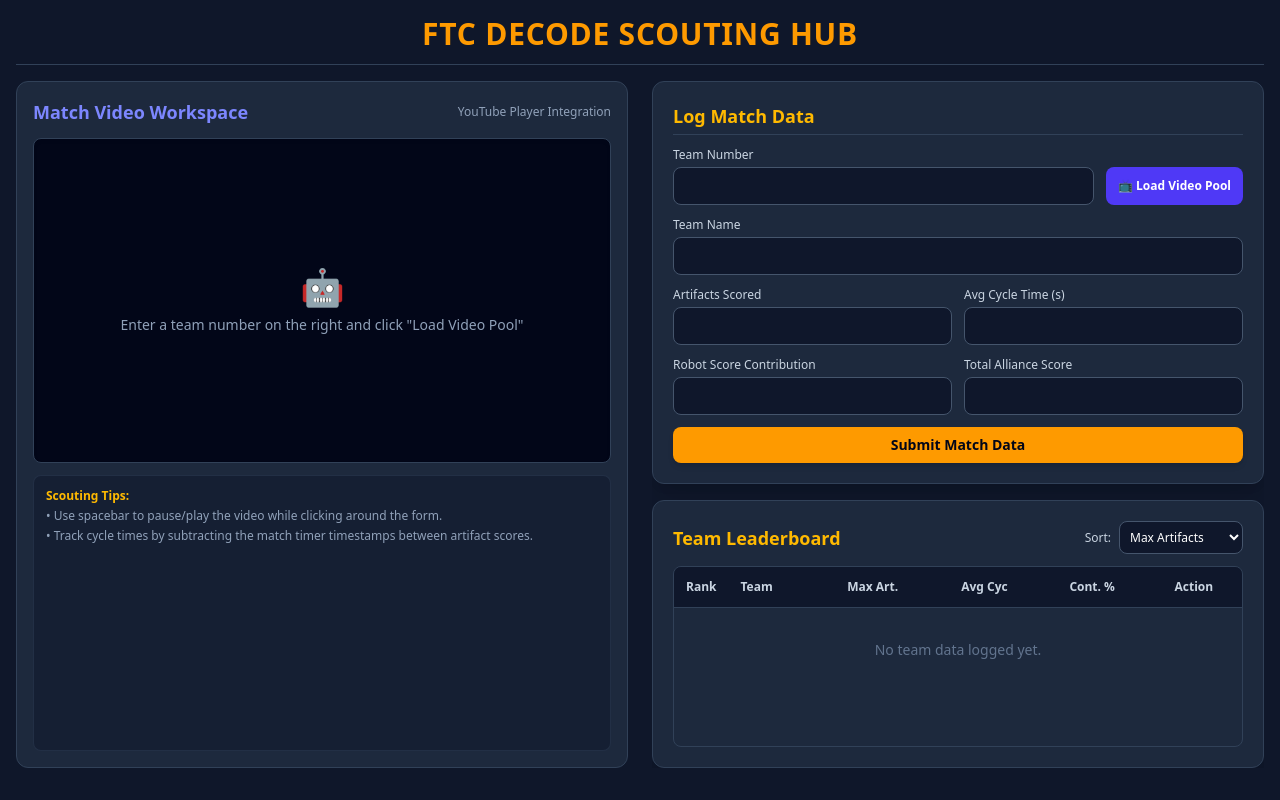
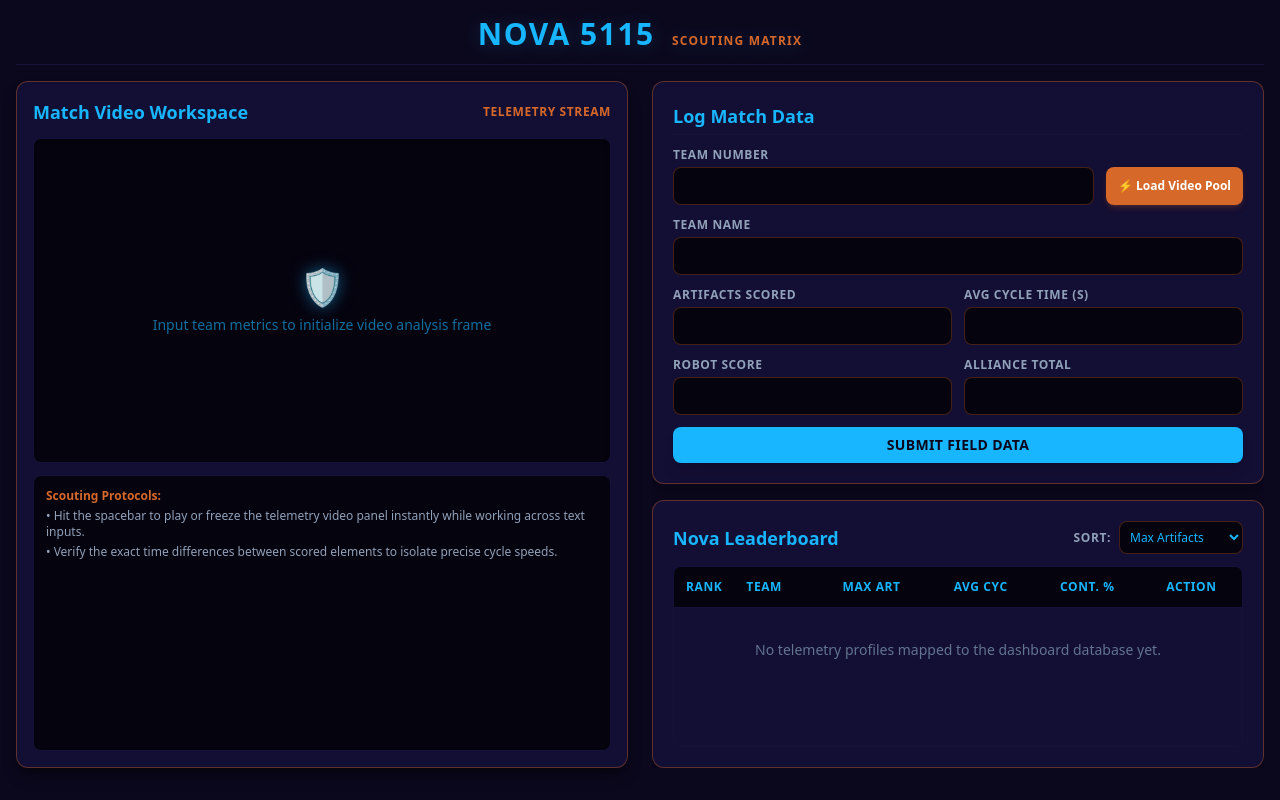
Before and after one commit to Duda112456/FTC-Scouter, a plain HTML site: page index.html in a window 1280 px wide. Drawn offline with nearby package versions, Linux system fonts and the light colour scheme.

Commit message:
Update index.html

```diff
--- a/index.html
+++ b/index.html
@@ -3,91 +3,94 @@
 <head>
     <meta charset="UTF-8">
     <meta name="viewport" content="width=device-width, initial-scale=1.0">
-    <title>FTC Decode Scouting Hub</title>
+    <title>FTC NOVA 5115 - Scouting Hub</title>
     <script src="https://cdn.jsdelivr.net/npm/@tailwindcss/browser@4"></script>
     <style>
-        body { background-color: #0f172a; color: #f8fafc; }
+        /* Custom palette explicitly sampling Team 5115 NOVA's badge colors */
+        body { background-color: #0b081d; color: #f1f5f9; }
     </style>
 </head>
 <body class="p-4 max-w-[1600px] mx-auto h-screen flex flex-col">
 
-    <header class="mb-4 text-center border-b border-slate-700 pb-3 shrink-0">
-        <h1 class="text-3xl font-extrabold text-amber-500 tracking-wide">FTC DECODE SCOUTING HUB</h1>
+    <header class="mb-4 text-center border-b border-[#16113a] pb-3 shrink-0">
+        <h1 class="text-3xl font-extrabold text-[#17b6ff] tracking-wider drop-shadow-[0_2px_8px_rgba(23,182,255,0.2)]">
+            NOVA 5115 <span class="text-xs font-semibold text-[#d6682a] tracking-widest block sm:inline sm:ml-2 uppercase">Scouting Matrix</span>
+        </h1>
     </header>
 
     <div class="grid grid-cols-1 xl:grid-cols-2 gap-6 flex-1 min-h-0 mb-4">
 
-        <div class="bg-slate-800 rounded-xl p-4 border border-slate-700 flex flex-col h-full">
+        <div class="bg-[#16113a]/80 rounded-xl p-4 border border-[#d6682a]/40 flex flex-col h-full shadow-lg shadow-black/40">
             <div class="flex items-center justify-between mb-3 shrink-0">
-                <h2 class="text-lg font-bold text-indigo-400">Match Video Workspace</h2>
-                <span class="text-xs text-slate-400">YouTube Player Integration</span>
+                <h2 class="text-lg font-bold text-[#17b6ff]">Match Video Workspace</h2>
+                <span class="text-xs text-[#d6682a] font-bold tracking-wider uppercase">Telemetry Stream</span>
             </div>
 
-            <div id="videoContainer" class="w-full aspect-video bg-slate-950 rounded-lg flex flex-col items-center justify-content justify-center border border-slate-700 shadow-inner relative overflow-hidden">
+            <div id="videoContainer" class="w-full aspect-video bg-[#05030e] rounded-lg flex flex-col items-center justify-center border border-[#16113a] shadow-inner relative overflow-hidden">
                 <div id="videoPlaceholder" class="text-center p-6">
-                    <span class="text-4xl">🤖</span>
-                    <p class="text-slate-400 mt-2 text-sm font-medium">Enter a team number on the right and click "Load Video Pool"</p>
+                    <span class="text-4xl filter drop-shadow-[0_0_8px_rgba(23,182,255,0.5)]">🛡️</span>
+                    <p class="text-[#17b6ff]/60 mt-2 text-sm font-medium">Input team metrics to initialize video analysis frame</p>
                 </div>
                 <iframe id="videoFrame" class="absolute inset-0 w-full h-full hidden" allowfullscreen allow="accelerometer; autoplay; clipboard-write; encrypted-media; gyroscope; picture-in-picture"></iframe>
             </div>
 
-            <div class="mt-3 bg-slate-900/50 p-3 rounded-lg border border-slate-700/50 text-xs text-slate-400 space-y-1 overflow-y-auto flex-1">
-                <span class="font-semibold text-amber-400 block mb-1">Scouting Tips:</span>
-                <p>• Use spacebar to pause/play the video while clicking around the form.</p>
-                <p>• Track cycle times by subtracting the match timer timestamps between artifact scores.</p>
+            <div class="mt-3 bg-[#05030e] p-3 rounded-lg border border-[#16113a] text-xs text-slate-400 space-y-1 overflow-y-auto flex-1">
+                <span class="font-semibold text-[#d6682a] block mb-1">Scouting Protocols:</span>
+                <p>• Hit the spacebar to play or freeze the telemetry video panel instantly while working across text inputs.</p>
+                <p>• Verify the exact time differences between scored elements to isolate precise cycle speeds.</p>
             </div>
         </div>
 
         <div class="flex flex-col h-full min-h-0 gap-4 overflow-y-auto">
 
-            <div class="bg-slate-800 p-5 rounded-xl shadow-xl border border-slate-700 shrink-0">
-                <h2 class="text-lg font-bold mb-3 text-amber-400 border-b border-slate-700 pb-1">Log Match Data</h2>
+            <div class="bg-[#16113a]/80 p-5 rounded-xl shadow-xl border border-[#d6682a]/40 shrink-0">
+                <h2 class="text-lg font-bold mb-3 text-[#17b6ff] border-b border-[#16113a] pb-1">Log Match Data</h2>
                 <form id="matchForm" class="space-y-3">
                     <div class="flex items-end gap-3">
                         <div class="flex-1">
-                            <label class="block text-xs font-medium text-slate-300">Team Number</label>
-                            <input type="number" id="teamNumber" required class="mt-1 w-full p-2 bg-slate-900 border border-slate-600 rounded-lg text-sm text-white focus:ring-2 focus:ring-amber-500 focus:outline-none">
+                            <label class="block text-xs font-semibold text-slate-400 uppercase tracking-wider">Team Number</label>
+                            <input type="number" id="teamNumber" required class="mt-1 w-full p-2 bg-[#05030e] border border-[#d6682a]/30 rounded-lg text-sm text-[#17b6ff] focus:ring-2 focus:ring-[#17b6ff] focus:border-transparent focus:outline-none font-bold">
                         </div>
-                        <button type="button" id="loadVideoBtn" class="bg-indigo-600 hover:bg-indigo-700 text-white font-semibold py-2 px-3 rounded-lg text-xs transition h-[38px] cursor-pointer whitespace-nowrap">
-                            📺 Load Video Pool
+                        <button type="button" id="loadVideoBtn" class="bg-[#d6682a] hover:bg-[#b5531f] text-white font-bold py-2 px-3 rounded-lg text-xs transition h-[38px] cursor-pointer whitespace-nowrap shadow-md shadow-[#d6682a]/20">
+                            ⚡ Load Video Pool
                         </button>
                     </div>
                     <div>
-                        <label class="block text-xs font-medium text-slate-300">Team Name</label>
-                        <input type="text" id="teamName" required class="mt-1 w-full p-2 bg-slate-900 border border-slate-600 rounded-lg text-sm text-white focus:ring-2 focus:ring-amber-500 focus:outline-none">
+                        <label class="block text-xs font-semibold text-slate-400 uppercase tracking-wider">Team Name</label>
+                        <input type="text" id="teamName" required class="mt-1 w-full p-2 bg-[#05030e] border border-[#d6682a]/30 rounded-lg text-sm text-white focus:ring-2 focus:ring-[#17b6ff] focus:border-transparent focus:outline-none">
                     </div>
                     <div class="grid grid-cols-2 gap-3">
                         <div>
-                            <label class="block text-xs font-medium text-slate-300">Artifacts Scored</label>
-                            <input type="number" id="artifacts" min="0" required class="mt-1 w-full p-2 bg-slate-900 border border-slate-600 rounded-lg text-sm text-white focus:ring-2 focus:ring-amber-500 focus:outline-none">
+                            <label class="block text-xs font-semibold text-slate-400 uppercase tracking-wider">Artifacts Scored</label>
+                            <input type="number" id="artifacts" min="0" required class="mt-1 w-full p-2 bg-[#05030e] border border-[#d6682a]/30 rounded-lg text-sm text-[#17b6ff] focus:ring-2 focus:ring-[#17b6ff] focus:border-transparent focus:outline-none font-semibold">
                         </div>
                         <div>
-                            <label class="block text-xs font-medium text-slate-300">Avg Cycle Time (s)</label>
-                            <input type="number" id="cycleTime" min="0" step="0.1" required class="mt-1 w-full p-2 bg-slate-900 border border-slate-600 rounded-lg text-sm text-white focus:ring-2 focus:ring-amber-500 focus:outline-none">
+                            <label class="block text-xs font-semibold text-slate-400 uppercase tracking-wider">Avg Cycle Time (s)</label>
+                            <input type="number" id="cycleTime" min="0" step="0.1" required class="mt-1 w-full p-2 bg-[#05030e] border border-[#d6682a]/30 rounded-lg text-sm text-[#17b6ff] focus:ring-2 focus:ring-[#17b6ff] focus:border-transparent focus:outline-none font-semibold">
                         </div>
                     </div>
                     <div class="grid grid-cols-2 gap-3">
                         <div>
-                            <label class="block text-xs font-medium text-slate-300">Robot Score Contribution</label>
-                            <input type="number" id="robotScore" min="0" required class="mt-1 w-full p-2 bg-slate-900 border border-slate-600 rounded-lg text-sm text-white focus:ring-2 focus:ring-amber-500 focus:outline-none">
+                            <label class="block text-xs font-semibold text-slate-400 uppercase tracking-wider">Robot Score</label>
+                            <input type="number" id="robotScore" min="0" required class="mt-1 w-full p-2 bg-[#05030e] border border-[#d6682a]/30 rounded-lg text-sm text-white focus:ring-2 focus:ring-[#17b6ff] focus:border-transparent focus:outline-none">
                         </div>
                         <div>
-                            <label class="block text-xs font-medium text-slate-300">Total Alliance Score</label>
-                            <input type="number" id="allianceScore" min="1" required class="mt-1 w-full p-2 bg-slate-900 border border-slate-600 rounded-lg text-sm text-white focus:ring-2 focus:ring-amber-500 focus:outline-none">
+                            <label class="block text-xs font-semibold text-slate-400 uppercase tracking-wider">Alliance Total</label>
+                            <input type="number" id="allianceScore" min="1" required class="mt-1 w-full p-2 bg-[#05030e] border border-[#d6682a]/30 rounded-lg text-sm text-white focus:ring-2 focus:ring-[#17b6ff] focus:border-transparent focus:outline-none">
                         </div>
                     </div>
-                    <button type="submit" class="w-full bg-amber-500 hover:bg-amber-600 text-slate-950 font-bold py-2 px-4 rounded-lg text-sm transition shadow-md cursor-pointer">
-                        Submit Match Data
+                    <button type="submit" class="w-full bg-[#17b6ff] hover:bg-[#009bfa] text-[#0b081d] font-black py-2 px-4 rounded-lg text-sm transition shadow-lg tracking-wide cursor-pointer">
+                        SUBMIT FIELD DATA
                     </button>
                 </form>
             </div>
 
-            <div class="bg-slate-800 p-5 rounded-xl shadow-xl border border-slate-700 flex-1 min-h-[250px] flex flex-col overflow-hidden">
+            <div class="bg-[#16113a]/80 p-5 rounded-xl shadow-xl border border-[#d6682a]/40 flex-1 min-h-[250px] flex flex-col overflow-hidden">
                 <div class="flex items-center justify-between mb-3 shrink-0">
-                    <h2 class="text-lg font-bold text-amber-400">Team Leaderboard</h2>
+                    <h2 class="text-lg font-bold text-[#17b6ff]">Nova Leaderboard</h2>
                     <div class="flex items-center gap-2">
-                        <label class="text-xs font-medium text-slate-300 whitespace-nowrap">Sort:</label>
-                        <select id="sortBy" class="p-1.5 bg-slate-900 border border-slate-600 rounded-lg text-xs text-white focus:ring-2 focus:ring-amber-500 focus:outline-none">
+                        <label class="text-xs font-semibold text-slate-400 uppercase tracking-wider whitespace-nowrap">Sort:</label>
+                        <select id="sortBy" class="p-1.5 bg-[#05030e] border border-[#d6682a]/30 rounded-lg text-xs text-[#17b6ff] focus:ring-2 focus:ring-[#17b6ff] focus:outline-none font-medium">
                             <option value="artifacts">Max Artifacts</option>
                             <option value="cycleTime">Fastest Cycle</option>
                             <option value="contribution">Alliance Cont. %</option>
@@ -95,23 +98,23 @@
                     </div>
                 </div>
 
-                <div class="overflow-y-auto rounded-lg border border-slate-700 flex-1">
+                <div class="overflow-y-auto rounded-lg border border-[#16113a] flex-1">
                     <table class="w-full text-left border-collapse">
-                        <thead class="sticky top-0 bg-slate-900 text-slate-300 text-xs border-b border-slate-700 z-10">
+                        <thead class="sticky top-0 bg-[#05030e] text-[#17b6ff] text-xs border-b border-[#16113a] z-10">
                             <tr>
-                                <th class="p-3 font-semibold text-center w-12">Rank</th>
-                                <th class="p-3 font-semibold">Team</th>
-                                <th class="p-3 font-semibold text-center">Max Art.</th>
-                                <th class="p-3 font-semibold text-center">Avg Cyc</th>
-                                <th class="p-3 font-semibold text-center">Cont. %</th>
-                                <th class="p-3 font-semibold text-center">Action</th>
+                                <th class="p-3 font-bold text-center w-12 uppercase tracking-wider">Rank</th>
+                                <th class="p-3 font-bold uppercase tracking-wider">Team</th>
+                                <th class="p-3 font-bold text-center uppercase tracking-wider">Max Art</th>
+                                <th class="p-3 font-bold text-center uppercase tracking-wider">Avg Cyc</th>
+                                <th class="p-3 font-bold text-center uppercase tracking-wider">Cont. %</th>
+                                <th class="p-3 font-bold text-center uppercase tracking-wider">Action</th>
                             </tr>
                         </thead>
-                        <tbody id="leaderboardBody" class="divide-y divide-slate-700/50 text-slate-100 text-sm">
+                        <tbody id="leaderboardBody" class="divide-y divide-[#16113a] text-slate-100 text-sm">
                             </tbody>
                     </table>
-                    <div id="emptyState" class="text-center py-8 text-slate-500 text-sm hidden">
-                        No team data logged yet.
+                    <div id="emptyState" class="text-center py-8 text-slate-500 text-sm font-medium hidden">
+                        No telemetry profiles mapped to the dashboard database yet.
                     </div>
                 </div>
             </div>
@@ -130,7 +133,6 @@
         const videoPlaceholder = document.getElementById('videoPlaceholder');
         const videoFrame = document.getElementById('videoFrame');
 
-        // Dynamic Embedded Video Logic
         loadVideoBtn.addEventListener('click', () => {
             const teamNumber = document.getElementById('teamNumber').value.trim();
             if (!teamNumber) {
@@ -138,7 +140,6 @@
                 return;
             }
 
-            // To embed inside an iframe seamlessly without blocking, we query YouTube's embed search stream for that team
             const embedUrl = `https://www.youtube.com/embed?listType=search&list=FTC+Decode+Team+${teamNumber}+Match`;
 
             videoPlaceholder.classList.add('hidden');
@@ -146,7 +147,6 @@
             videoFrame.src = embedUrl;
         });
 
-        // Form submission logic
         matchForm.addEventListener('submit', (e) => {
             e.preventDefault();
 
@@ -179,7 +179,6 @@
             renderLeaderboard();
             matchForm.reset();
 
-            // Clear out video workspace on successful submission
             videoFrame.src = "";
             videoFrame.classList.add('hidden');
             videoPlaceholder.classList.remove('hidden');
@@ -191,6 +190,7 @@
             renderLeaderboard();
         }
 
+        // Keep local storage keys separate so data persists over the theme upgrade
         function saveData() {
             localStorage.setItem('ftcDecodeData', JSON.stringify(teamsData));
         }
@@ -221,18 +221,18 @@
                 else if (index === 2) rankBadge = '🥉';
 
                 return `
-                    <tr class="hover:bg-slate-700/30 transition">
-                        <td class="p-3 font-bold text-center">${rankBadge}</td>
+                    <tr class="hover:bg-[#16113a]/40 transition">
+                        <td class="p-3 font-bold text-center text-[#17b6ff]">${rankBadge}</td>
                         <td class="p-3">
-                            <span class="font-bold text-amber-500">#${team.number}</span>
-                            <div class="text-xs text-slate-400">${team.name}</div>
+                            <span class="font-bold text-[#d6682a]">#${team.number}</span>
+                            <div class="text-xs text-slate-400 font-medium">${team.name}</div>
                         </td>
-                        <td class="p-3 text-center font-semibold text-emerald-400">${team.artifacts}</td>
-                        <td class="p-3 text-center font-semibold text-cyan-400">${team.cycleTime}s</td>
-                        <td class="p-3 text-center text-indigo-300 font-mono text-xs">${team.contribution}%</td>
+                        <td class="p-3 text-center font-bold text-slate-100">${team.artifacts}</td>
+                        <td class="p-3 text-center font-bold text-[#17b6ff]">${team.cycleTime}s</td>
+                        <td class="p-3 text-center text-[#d6682a] font-mono text-xs font-bold">${team.contribution}%</td>
                         <td class="p-3 text-center">
                             <button onclick="deleteTeam(${index})" class="text-xs text-rose-400 hover:text-rose-300 bg-rose-500/10 hover:bg-rose-500/20 px-2 py-0.5 rounded border border-rose-500/20 cursor-pointer transition">
-                                Delete
+                                Remove
                             </button>
                         </td>
                     </tr>
```
